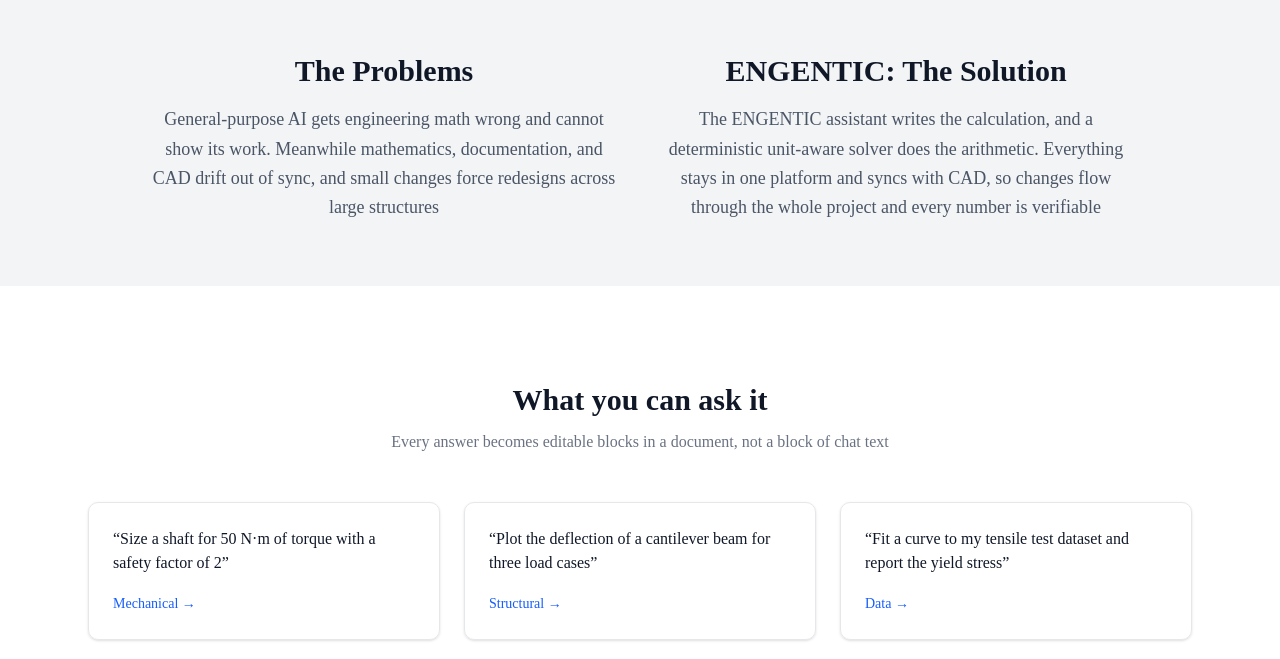
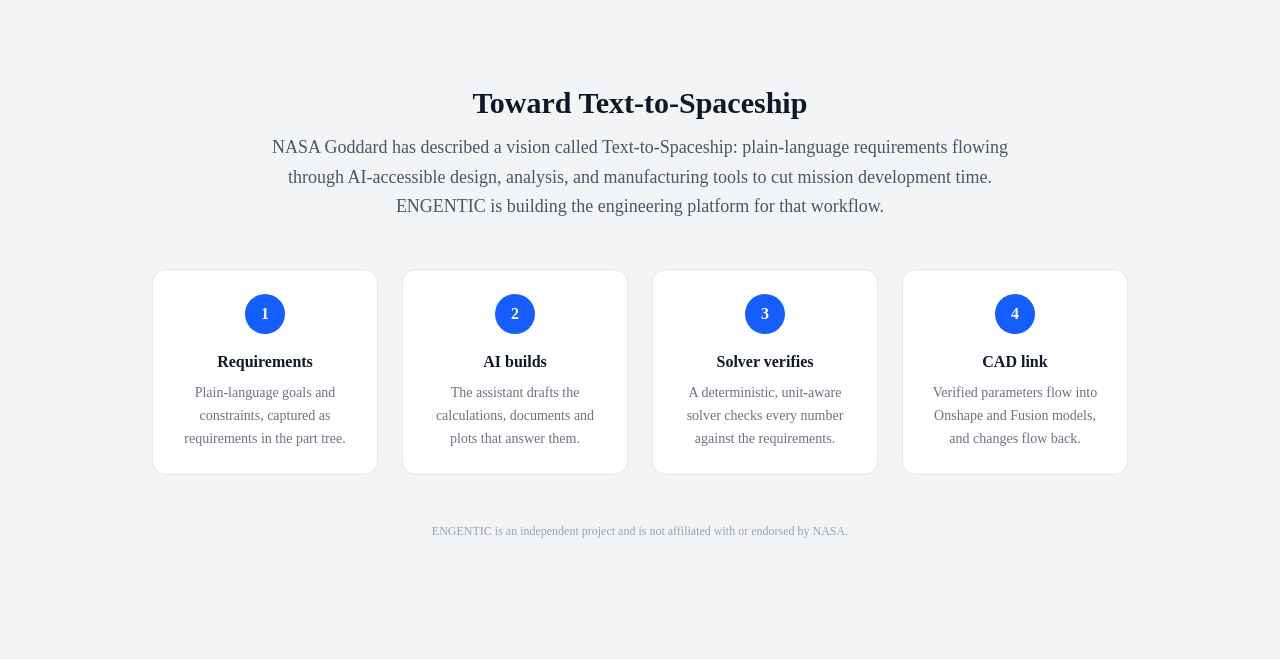
Before and after one commit to jfoxworth/cadwolfReact, a Next.js app: page / in a window 1280 px wide. Shown: the part 1581-2240 px from the top of the page. Built offline with nearby package versions, Linux system fonts and the light colour scheme; no server answers.

Commit message:
add req option

```diff
--- a/app/api/component/[id]/route.ts
+++ b/app/api/component/[id]/route.ts
@@ -4,6 +4,7 @@
 import { getSessionUser } from "@/utils/getSessionUser";
 import { checkPermission } from "@/utils/checkPermission";
 import { embedComponent, deleteComponentEmbeddings } from "@/utils/embedComponent";
+import { deriveIsRequirement } from "@/utils/requirementFlag";
 
 // PUT /api/component/[id] — save block content/definition
 export async function PUT(
@@ -14,7 +15,7 @@
   const { userId } = await getSessionUser();
   const numId = Number(id);
 
-  const existing = await db.component.findUnique({ where: { id: numId }, select: { fileId: true } });
+  const existing = await db.component.findUnique({ where: { id: numId }, select: { fileId: true, componentTypeId: true } });
   if (!existing) return NextResponse.json({ error: "Not found" }, { status: 404 });
 
   const canEdit = await checkPermission(existing.fileId, userId, "edit");
@@ -26,7 +27,7 @@
   const component = await db.component.update({
     where: { id: numId },
     data: {
-      ...(content !== undefined && { content }),
+      ...(content !== undefined && { content, isRequirement: deriveIsRequirement(existing.componentTypeId, content) }),
       ...(name !== undefined && { name }),
       ...(order !== undefined && { order }),
     },
--- a/app/api/component/route.ts
+++ b/app/api/component/route.ts
@@ -4,6 +4,7 @@
 import { getSessionUser } from "@/utils/getSessionUser";
 import { checkPermission } from "@/utils/checkPermission";
 import { embedComponent } from "@/utils/embedComponent";
+import { deriveIsRequirement } from "@/utils/requirementFlag";
 
 // POST /api/component — add a block to a document
 export async function POST(req: NextRequest) {
@@ -28,6 +29,7 @@
       order,
       itemid: itemid ?? crypto.randomUUID(),
       name: name ?? null,
+      isRequirement: deriveIsRequirement(componentTypeId, content),
       inEdit: 1,
     },
   });
--- a/app/api/file/[id]/copy/route.ts
+++ b/app/api/file/[id]/copy/route.ts
@@ -56,7 +56,7 @@
   const components = await db.component.findMany({
     where: { fileId, deletedAt: null },
     orderBy: { order: "asc" },
-    select: { componentTypeId: true, content: true, order: true, name: true, inEdit: true },
+    select: { componentTypeId: true, content: true, order: true, name: true, inEdit: true, isRequirement: true },
   });
 
   if (components.length > 0) {
@@ -68,6 +68,7 @@
         order:           c.order,
         name:            c.name,
         inEdit:          c.inEdit,
+        isRequirement:   c.isRequirement,
         itemid:          crypto.randomUUID(),
       })),
     });
--- a/components/document/BlockSettingsModal.tsx
+++ b/components/document/BlockSettingsModal.tsx
@@ -148,6 +148,21 @@
           </section>
         )}
 
+        {/* ── Requirement flag (text / equation / symbolic equation only) ── */}
+        {(block.type === "TEXT" || block.type === "EQUATION" || block.type === "SYMBOLIC_EQUATION") && (
+          <section>
+            <label className="flex items-center gap-2 cursor-pointer">
+              <input
+                type="checkbox"
+                checked={block.definition.isRequirement === true}
+                onChange={(e) => onDefinitionChange(block.id, { ...block.definition, isRequirement: e.target.checked })}
+                className="rounded"
+              />
+              <span className="text-xs font-semibold text-gray-500 uppercase tracking-wide">Mark as requirement</span>
+            </label>
+          </section>
+        )}
+
         {/* ── Width ── */}
         <section>
           <p className="text-xs font-semibold text-gray-500 uppercase tracking-wide mb-1">Width</p>
--- a/components/document/documentWrapper.tsx
+++ b/components/document/documentWrapper.tsx
@@ -456,8 +456,12 @@
         colSpan,
         "relative group/block",
         aiApplied ? "outline outline-2 outline-dashed outline-emerald-400 outline-offset-4 rounded-lg bg-emerald-50/40" : "",
+        block.definition.isRequirement === true ? "border-l-4 border-indigo-500 pl-3 bg-indigo-50/40 rounded-r" : "",
       ].filter(Boolean).join(" ")}
     >
+      {block.definition.isRequirement === true && (
+        <span className="absolute -top-2 left-3 z-10 rounded bg-indigo-600 px-1.5 py-px text-[10px] font-semibold uppercase tracking-wide text-white select-none">Requirement</span>
+      )}
       {inner}
       {canEdit && block.type !== "LINE_BREAK" && (
         <div className="absolute top-1 right-1 z-10">
--- a/components/landing/Hero.tsx
+++ b/components/landing/Hero.tsx
@@ -23,6 +23,11 @@
           ENGENTIC integrates AI to coordinate mathematics, documentation, CAD,
           and to automate the design of large structures using AI
         </p>
+        <p className="text-sm text-gray-300 mb-10 max-w-xl mx-auto -mt-6">
+          Text-to-Spaceship is a vision NASA Goddard has described: plain-language requirements in,
+          verified designs out. ENGENTIC is building the engineering platform for it.{" "}
+          <a href="#text-to-spaceship" className="underline hover:text-white">Learn more</a>
+        </p>
         <a
           href="/register"
           className="inline-block bg-blue-600 hover:bg-blue-500 text-white font-semibold px-10 py-4 rounded-full text-lg transition-colors"
--- a/components/landing/Landing.tsx
+++ b/components/landing/Landing.tsx
@@ -1,6 +1,7 @@
 import Nav from "./Nav";
 import Hero from "./Hero";
 import AiShowcase from "./AiShowcase";
+import TextToSpaceship from "./TextToSpaceship";
 import ProblemSolution from "./ProblemSolution";
 import AiPrompts from "./AiPrompts";
 import OverviewPanels from "./OverviewPanels";
@@ -19,6 +20,7 @@
       <Nav />
       <Hero />
       <AiShowcase />
+      <TextToSpaceship />
       <ProblemSolution />
       <AiPrompts />
       <OverviewPanels />
--- /dev/null
+++ b/components/landing/TextToSpaceship.tsx
@@ -0,0 +1,42 @@
+const steps = [
+  { title: "Requirements", text: "Plain-language goals and constraints, captured as requirements in the part tree." },
+  { title: "AI builds", text: "The assistant drafts the calculations, documents and plots that answer them." },
+  { title: "Solver verifies", text: "A deterministic, unit-aware solver checks every number against the requirements." },
+  { title: "CAD link", text: "Verified parameters flow into Onshape and Fusion models, and changes flow back." },
+];
+
+export default function TextToSpaceship() {
+  return (
+    <section id="text-to-spaceship" className="py-24 bg-gray-100">
+      <div className="container mx-auto px-6 max-w-5xl">
+        <div className="text-center mb-12 max-w-3xl mx-auto">
+          <h2 className="text-3xl font-bold text-gray-900 mb-3">Toward Text-to-Spaceship</h2>
+          <p className="text-gray-600 text-lg leading-relaxed">
+            NASA Goddard has described a vision called Text-to-Spaceship: plain-language
+            requirements flowing through AI-accessible design, analysis, and manufacturing tools to
+            cut mission development time. ENGENTIC is building the engineering platform for that
+            workflow.
+          </p>
+        </div>
+
+        <div className="grid md:grid-cols-4 gap-6 mb-12">
+          {steps.map((s, i) => (
+            <div key={s.title} className="rounded-xl bg-white border border-gray-200 p-6 text-center">
+              <div className="mx-auto mb-4 flex h-10 w-10 items-center justify-center rounded-full bg-blue-600 text-white font-bold">
+                {i + 1}
+              </div>
+              <h3 className="font-semibold text-gray-900 mb-2">{s.title}</h3>
+              <p className="text-gray-500 text-sm leading-relaxed">{s.text}</p>
+            </div>
+          ))}
+        </div>
+
+        <div className="text-center">
+          <p className="text-xs text-gray-400">
+            ENGENTIC is an independent project and is not affiliated with or endorsed by NASA.
+          </p>
+        </div>
+      </div>
+    </section>
+  );
+}
--- a/prompts/document.md
+++ b/prompts/document.md
@@ -55,6 +55,7 @@
 - **Case-sensitive**: `Force` ≠ `force`.
 - Must start with a letter; underscores and digits allowed after the first character (e.g. `F_bolt_1`).
 - Do not shadow built-in names (`sin`, `pi`, etc.).
+- **Never name a variable after a unit, in any letter case.** A name like `M`, `m`, `N`, `s`, `S`, `g`, `K`, `ft`, `lb`, `Pa`, or `hr` collides with the unit of the same spelling, and the solver can substitute the variable's value where a unit was meant (e.g. with `M = 5kg` defined, `tau = 15N*m` silently becomes 75 kg²·m/s² instead of 15 N·m). Use a descriptive name with a suffix or subscript instead: `M_disk`, `m_total`, `F_bolt`, `t_hr`.
 
 ---
 
--- /dev/null
+++ b/utils/getRequirements.ts
@@ -0,0 +1,10 @@
+import { db } from "@/utils/db";
+
+/** All non-deleted requirement-flagged blocks in the given files, in document order. */
+export async function getRequirementBlocks(fileIds: number[]) {
+  if (fileIds.length === 0) return [];
+  return db.component.findMany({
+    where: { fileId: { in: fileIds }, isRequirement: true, deletedAt: null },
+    orderBy: [{ fileId: "asc" }, { order: "asc" }],
+  });
+}
--- /dev/null
+++ b/utils/requirementFlag.ts
@@ -0,0 +1,14 @@
+// Component type ids that may be flagged as requirements: TEXT (1), EQUATION (3),
+// SYMBOLIC_EQUATION (4) — see COMPONENT_TYPE_MAP in utils/transformers.ts.
+const REQUIREMENT_COMPONENT_TYPE_IDS = new Set([1, 3, 4]);
+
+/** Value for Component.isRequirement, derived from the block's saved content JSON so the
+ *  queryable column can't drift from the flag the editor writes (definition.isRequirement). */
+export function deriveIsRequirement(componentTypeId: number, content: unknown): boolean {
+  if (!REQUIREMENT_COMPONENT_TYPE_IDS.has(componentTypeId)) return false;
+  let parsed: unknown = content;
+  if (typeof content === "string") {
+    try { parsed = JSON.parse(content); } catch { return false; }
+  }
+  return typeof parsed === "object" && parsed !== null && (parsed as Record<string, unknown>).isRequirement === true;
+}
```
Also changed, not shown: 2 other files (tests, documents, lock files or other folders).
